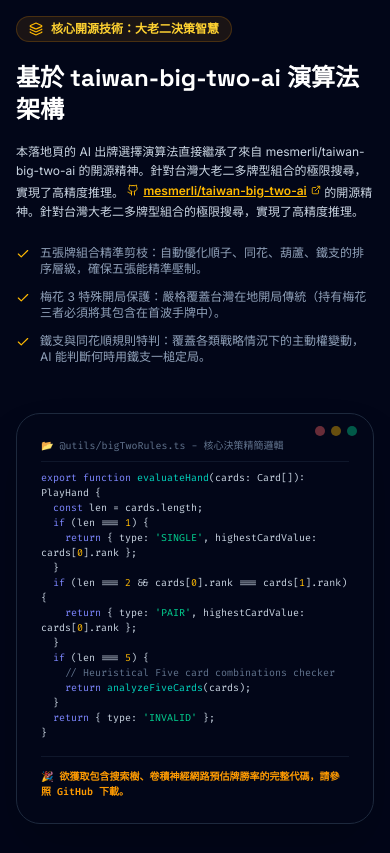
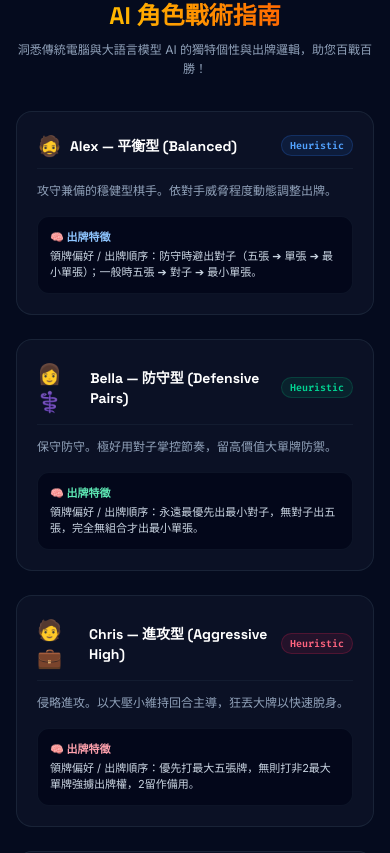
Before and after one commit to mesmerli/twbig2, a React (Vite) app: page / in a window 390 px wide. Shown: the part 7478-8331 px from the top of the page. Built offline with nearby package versions, Linux system fonts and the light colour scheme.

Commit message:
refactor(nav): rename AI algorithm menu to AI profiles
Update navigation anchors and labels to better reflect the focus on AI character content instead of technical implementation details.

```diff
--- a/src/App.tsx
+++ b/src/App.tsx
@@ -226,7 +226,7 @@
             <a href="#challenges" className="text-[11px] xl:text-xs font-semibold tracking-normal xl:tracking-wider text-slate-300 hover:text-amber-400 transition-colors uppercase">{t.navChallenges}</a>
             <a href="#demo" className="text-[11px] xl:text-xs font-semibold tracking-normal xl:tracking-wider text-slate-300 hover:text-amber-400 transition-colors uppercase">{t.navDemo}</a>
             <a href="#leaderboard" className="text-[11px] xl:text-xs font-semibold tracking-normal xl:tracking-wider text-slate-300 hover:text-amber-400 transition-colors uppercase">{t.navLeaderboard}</a>
-            <a href="#tech" className="text-[11px] xl:text-xs font-semibold tracking-normal xl:tracking-wider text-slate-300 hover:text-amber-400 transition-colors uppercase">{t.navAlgorithm}</a>
+            <a href="#characters" className="text-[11px] xl:text-xs font-semibold tracking-normal xl:tracking-wider text-slate-300 hover:text-amber-400 transition-colors uppercase">{t.navAlgorithm}</a>
           </nav>
 
           <div className="hidden lg:flex items-center gap-2 xl:gap-3">
@@ -328,7 +328,7 @@
               {t.navLeaderboard}
             </a>
             <a
-              href="#tech"
+              href="#characters"
               onClick={() => setMobileMenuOpen(false)}
               className="block text-sm text-slate-300 py-1"
             >
@@ -1087,91 +1087,6 @@
         </div>
       </section>
 
-      {/* GitHub Algorithm Deep-Dive Guidance Section */}
-      <section id="tech" className="py-16 max-w-7xl mx-auto px-4 sm:px-6 lg:px-8 border-t border-slate-900 scroll-mt-24">
-        <div className="grid grid-cols-1 lg:grid-cols-12 gap-12 items-stretch">
-
-          <div className="lg:col-span-5 text-left flex flex-col justify-center">
-            <div className="inline-flex items-center gap-2 px-3 py-1 bg-amber-500/10 border border-amber-500/20 rounded-full mb-5 w-fit">
-              <Layers size={14} className="text-amber-400" />
-              <span className="text-xs font-semibold text-amber-300 font-display">{t.techBadge}</span>
-            </div>
-
-            <h3 className="text-2xl sm:text-3xl font-display font-extrabold text-white mb-4">
-              {t.techTitle}
-            </h3>
-
-            <p className="text-slate-300 text-xs leading-relaxed mb-6">
-              {t.techDesc}{' '}
-              <a href="https://github.com/mesmerli/taiwan-big-two-ai" target="_blank" rel="noreferrer" className="text-amber-400 underline hover:text-amber-300 font-semibold inline-flex items-center gap-1">
-                <Github size={12} className="shrink-0 text-amber-400" />
-                mesmerli/taiwan-big-two-ai <ExternalLink size={10} />
-              </a>
-              {lang === 'en' ? ' open-source spirit. Extremely high-precision heuristics for Taiwanese-specific card weights.' : ' 的開源精神。針對台灣大老二多牌型組合的極限搜尋，實現了高精度推理。'}
-            </p>
-
-            <ul className="space-y-3 text-xs text-slate-400">
-              <li className="flex items-start gap-2.5">
-                <Check className="text-amber-400 flex-shrink-0 mt-0.5" size={14} />
-                <span>{t.techLi1}</span>
-              </li>
-              <li className="flex items-start gap-2.5">
-                <Check className="text-amber-400 flex-shrink-0 mt-0.5" size={14} />
-                <span>{t.techLi2}</span>
-              </li>
-              <li className="flex items-start gap-2.5">
-                <Check className="text-amber-400 flex-shrink-0 mt-0.5" size={14} />
-                <span>{t.techLi3}</span>
-              </li>
-            </ul>
-          </div>
-
-          {/* Technical code/diagram placeholder */}
-          <div className="lg:col-span-7 bg-slate-950 p-6 rounded-3xl border border-slate-800 font-mono text-[10px] md:text-[11px] text-slate-300 text-left overflow-x-auto shadow-2xl relative">
-            <div className="absolute top-3 right-4 flex gap-1.5">
-              <span className="w-2.5 h-2.5 rounded-full bg-red-400/40" />
-              <span className="w-2.5 h-2.5 rounded-full bg-amber-400/40" />
-              <span className="w-2.5 h-2.5 rounded-full bg-emerald-400/40" />
-            </div>
-
-            <div className="text-slate-500 mb-2 border-b border-slate-900 pb-2">📂 @utils/bigTwoRules.ts - {lang === 'en' ? 'Core Rule Evaluation logic' : '核心決策精簡邏輯'}</div>
-
-            <span className="text-indigo-400">export function</span> <span className="text-teal-400">evaluateHand</span>(cards: Card[]): PlayHand &#123;
-            <br />
-            &nbsp;&nbsp;<span className="text-indigo-400">const</span> len = cards.length;
-            <br />
-            &nbsp;&nbsp;<span className="text-indigo-400">if</span> (len === <span className="text-amber-400">1</span>) &#123;
-            <br />
-            &nbsp;&nbsp;&nbsp;&nbsp;<span className="text-indigo-400">return</span> &#123; type: <span className="text-emerald-400">'SINGLE'</span>, highestCardValue: cards[<span className="text-amber-400">0</span>].rank &#125;;
-            <br />
-            &nbsp;&nbsp;&#125;
-            <br />
-            &nbsp;&nbsp;<span className="text-indigo-400">if</span> (len === <span className="text-amber-400">2</span> &amp;&amp; cards[<span className="text-amber-400">0</span>].rank === cards[<span className="text-amber-400">1</span>].rank) &#123;
-            <br />
-            &nbsp;&nbsp;&nbsp;&nbsp;<span className="text-indigo-400">return</span> &#123; type: <span className="text-emerald-400">'PAIR'</span>, highestCardValue: cards[<span className="text-amber-400">0</span>].rank &#125;;
-            <br />
-            &nbsp;&nbsp;&#125;
-            <br />
-            &nbsp;&nbsp;<span className="text-indigo-400">if</span> (len === <span className="text-amber-400">5</span>) &#123;
-            <br />
-            &nbsp;&nbsp;&nbsp;&nbsp;<span className="text-slate-500">// Heuristical Five card combinations checker</span>
-            <br />
-            &nbsp;&nbsp;&nbsp;&nbsp;<span className="text-indigo-400">return</span> <span className="text-teal-400">analyzeFiveCards</span>(cards);
-            <br />
-            &nbsp;&nbsp;&#125;
-            <br />
-            &nbsp;&nbsp;<span className="text-indigo-400">return</span> &#123; type: <span className="text-emerald-400">'INVALID'</span> &#125;;
-            <br />
-            &#125;
-
-            <div className="mt-4 text-amber-500 text-[10px] border-t border-slate-900 pt-3 font-semibold">
-              {t.techFooterNotice}
-            </div>
-          </div>
-
-        </div>
-      </section>
-
       {/* AI Opponent Characters Section (Traditional Heuristics & LLM Personas) */}
       <section id="characters" className="py-12 bg-slate-900/30 border-t border-slate-900 scroll-mt-24">
         <div className="max-w-7xl mx-auto px-4 sm:px-6 lg:px-8">
--- a/src/utils/lang.ts
+++ b/src/utils/lang.ts
@@ -10,9 +10,9 @@
     navFeatures: '特色亮點',
     navMsStore: '微軟商店',
     navChallenges: '殘局挑戰',
-    navDemo: '對抗 Demo',
+    navDemo: 'Demo',
     navLeaderboard: '排行榜',
-    navAlgorithm: '演算法',
+    navAlgorithm: 'AI 角色',
     btnMsStoreDownload: '微軟商店下載',
     btnShareSite: '分享網站',
     btnPlayNowHeader: '立即開局',
@@ -307,9 +307,9 @@
     navFeatures: 'Features',
     navMsStore: 'MS Store',
     navChallenges: 'Puzzles',
-    navDemo: 'Duel Demo',
+    navDemo: 'Demo',
     navLeaderboard: 'Leaderboard',
-    navAlgorithm: 'Algorithm',
+    navAlgorithm: 'AI Profiles',
     btnMsStoreDownload: 'MS Store',
     btnShareSite: 'Share Site',
     btnPlayNowHeader: 'Play Now',
```
